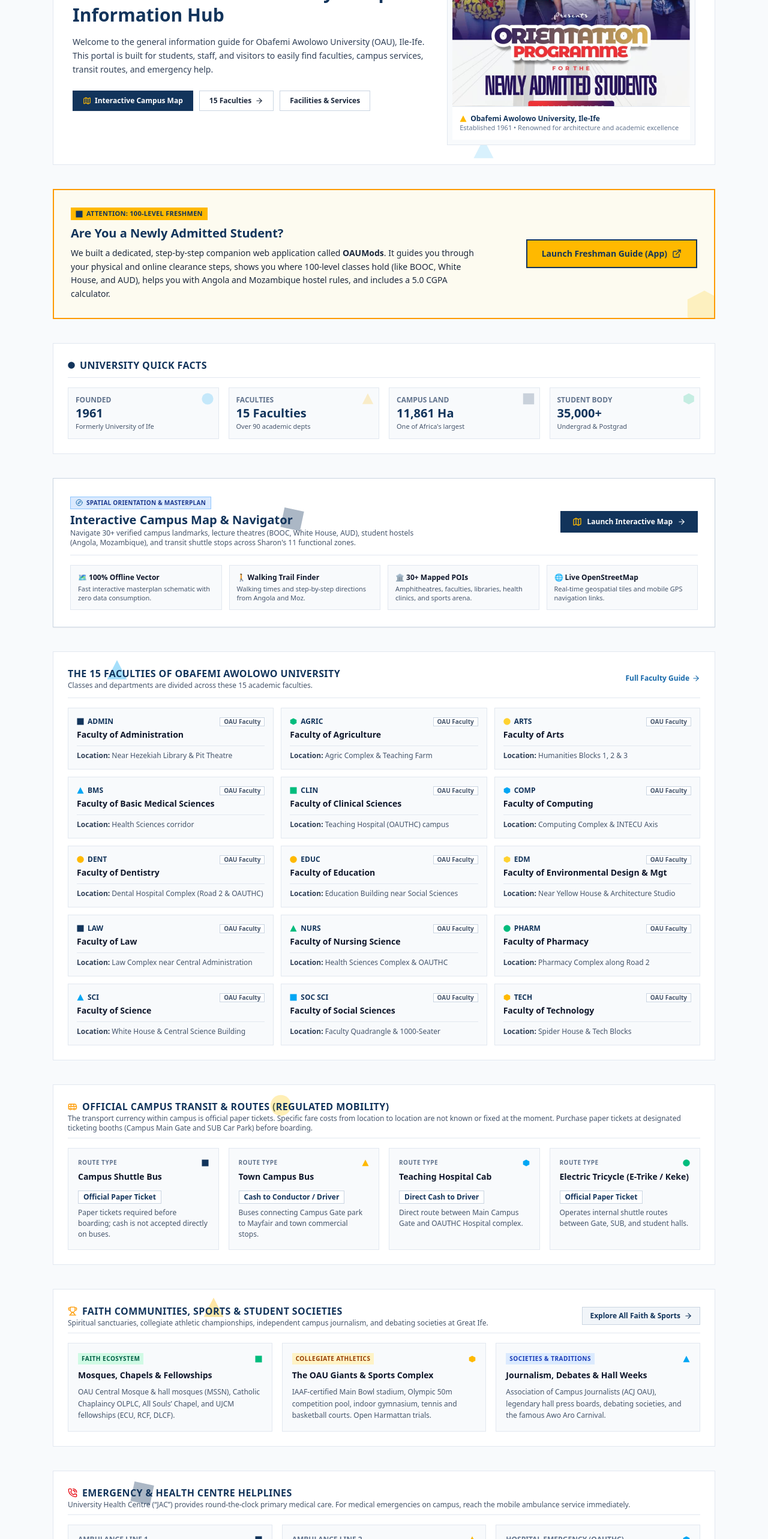
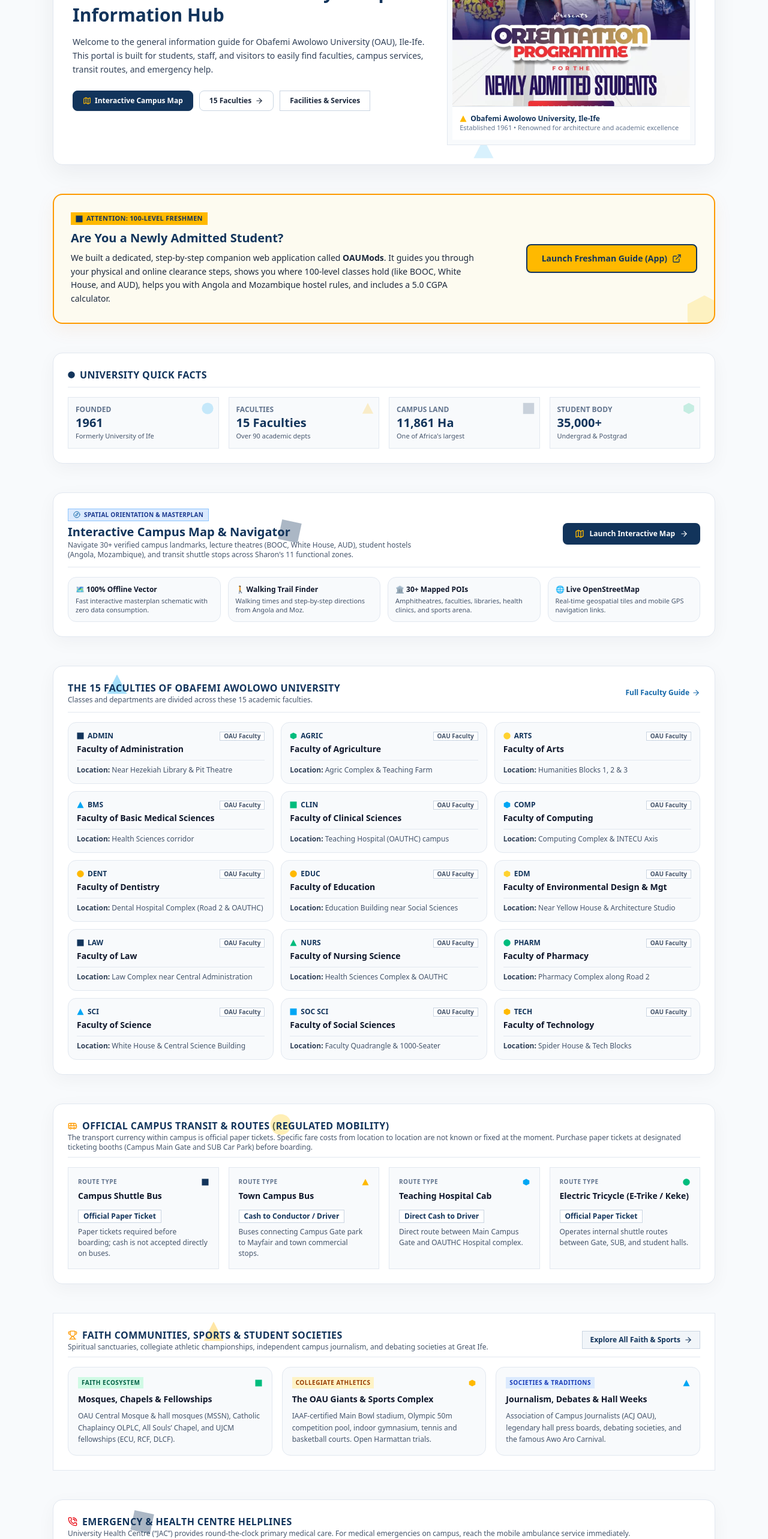
Before and after one commit to Alqaasimee-jr2/OAUMods, a Next.js app in the folder oaumods/: page / in a window 1280 px wide. Shown: the part 234-2800 px from the top of the page at 60% size. Built offline with nearby package versions, Linux system fonts and the light colour scheme.

Commit message:
Refine portal surfaces and interactions

```diff
--- a/oaumods/src/app/(portal)/page.tsx
+++ b/oaumods/src/app/(portal)/page.tsx
@@ -69,9 +69,9 @@
   ];
 
   return (
-    <div className="space-y-10 text-left">
+    <div className="space-y-12 text-left">
       {/* Top Welcome Header with Bauhaus Geometric Accents */}
-      <div className="relative border border-slate-200 bg-white p-6 sm:p-8 overflow-hidden">
+      <div className="relative rounded-2xl border border-slate-200 bg-white p-6 sm:p-8 overflow-hidden shadow-[0_12px_40px_rgba(15,23,42,0.06)]">
         {/* Architectural Background Shapes (Subtle Contrast) */}
         <div className="absolute -top-6 -right-6 pointer-events-none opacity-20 hidden sm:block">
           <GeometricShape type="hexagon" color="gold" size="xl" variant="outline" />
@@ -96,14 +96,14 @@
             <div className="pt-2 flex flex-wrap gap-2.5 text-xs font-bold">
               <Link
                 href="/map"
-                className="px-4 py-2 bg-oau-navy text-white hover:bg-slate-800 border border-oau-navy flex items-center gap-1.5 shadow-xs"
+                className="oa-action px-4 py-2 rounded-lg bg-oau-navy text-white hover:bg-slate-800 border border-oau-navy flex items-center gap-1.5 shadow-xs"
               >
                 <MapIcon className="w-3.5 h-3.5 text-amber-400" />
                 <span>Interactive Campus Map</span>
               </Link>
               <Link
                 href="/faculties"
-                className="px-4 py-2 bg-white text-slate-800 hover:bg-slate-100 border border-slate-300 flex items-center gap-1.5"
+                className="oa-action px-4 py-2 rounded-lg bg-white text-slate-800 hover:bg-slate-100 border border-slate-300 flex items-center gap-1.5"
               >
                 <span>15 Faculties</span>
                 <ArrowRight className="w-3.5 h-3.5" />
@@ -143,7 +143,7 @@
       </div>
 
       {/* Dedicated Freshman Guide Callout Box with Geometric Contrast */}
-      <div className="relative border-2 border-amber-500 bg-amber-50/70 p-6 sm:p-7 overflow-hidden">
+      <div className="relative rounded-2xl border-2 border-amber-500 bg-amber-50/70 p-6 sm:p-7 overflow-hidden shadow-[0_10px_30px_rgba(217,119,6,0.08)]">
         {/* Contrast Background Hexagon */}
         <div className="absolute -right-4 -bottom-4 pointer-events-none opacity-25">
           <GeometricShape type="hexagon" color="amber" size="xl" />
@@ -170,7 +170,7 @@
             href="/app"
             target="_blank"
             rel="noopener noreferrer"
-            className="inline-flex items-center justify-center gap-2 px-6 py-3 bg-amber-400 hover:bg-amber-300 text-oau-navy font-black text-sm border-2 border-oau-navy shrink-0 shadow-xs"
+            className="oa-action inline-flex items-center justify-center gap-2 px-6 py-3 rounded-lg bg-amber-400 hover:bg-amber-300 text-oau-navy font-black text-sm border-2 border-oau-navy shrink-0 shadow-xs"
           >
             <span>Launch Freshman Guide (App)</span>
             <ExternalLink className="w-4 h-4" />
@@ -179,7 +179,7 @@
       </div>
 
       {/* University Key Facts */}
-      <div className="border border-slate-200 bg-white p-6">
+      <div className="oa-section">
         <h3 className="text-base font-bold text-oau-navy uppercase tracking-wide border-b border-slate-200 pb-2 mb-4 flex items-center gap-2">
           <GeometricShape type="circle" color="navy" size="sm" />
           <span>University Quick Facts</span>
@@ -224,7 +224,7 @@
       </div>
 
       {/* Interactive Campus Map & Masterplan Showcase */}
-      <div className="relative border border-slate-300 bg-white p-6 sm:p-7 overflow-hidden space-y-4 shadow-xs">
+      <div className="relative oa-section overflow-hidden space-y-4">
         <div className="flex flex-col sm:flex-row sm:items-center justify-between pb-3 border-b border-slate-200 gap-3">
           <div>
             <div className="inline-flex items-center gap-1.5 px-2 py-0.5 bg-blue-100 text-blue-900 border border-blue-300 text-[10px] font-bold uppercase tracking-wide mb-1">
@@ -240,7 +240,7 @@
           </div>
           <Link
             href="/map"
-            className="inline-flex items-center gap-2 px-5 py-2.5 bg-oau-navy hover:bg-slate-800 text-white font-bold text-xs shrink-0 transition-colors shadow-xs"
+            className="oa-action inline-flex items-center gap-2 px-5 py-2.5 rounded-lg bg-oau-navy hover:bg-slate-800 text-white font-bold text-xs shrink-0 transition-colors shadow-xs"
           >
             <MapIcon className="w-4 h-4 text-amber-400" />
             <span>Launch Interactive Map</span>
@@ -249,19 +249,19 @@
         </div>
 
         <div className="grid grid-cols-2 sm:grid-cols-4 gap-3 text-xs">
-          <div className="p-3 bg-slate-50 border border-slate-200 space-y-1">
+          <div className="oa-card p-3 space-y-1">
             <span className="font-bold text-slate-900 block">🗺️ 100% Offline Vector</span>
             <p className="text-[11px] text-slate-600">Fast interactive masterplan schematic with zero data consumption.</p>
           </div>
-          <div className="p-3 bg-slate-50 border border-slate-200 space-y-1">
+          <div className="oa-card p-3 space-y-1">
             <span className="font-bold text-slate-900 block">🚶 Walking Trail Finder</span>
             <p className="text-[11px] text-slate-600">Walking times and step-by-step directions from Angola and Moz.</p>
           </div>
-          <div className="p-3 bg-slate-50 border border-slate-200 space-y-1">
+          <div className="oa-card p-3 space-y-1">
             <span className="font-bold text-slate-900 block">🏛️ 30+ Mapped POIs</span>
             <p className="text-[11px] text-slate-600">Amphitheatres, faculties, libraries, health clinics, and sports arena.</p>
           </div>
-          <div className="p-3 bg-slate-50 border border-slate-200 space-y-1">
+          <div className="oa-card p-3 space-y-1">
             <span className="font-bold text-slate-900 block">🌐 Live OpenStreetMap</span>
             <p className="text-[11px] text-slate-600">Real-time geospatial tiles and mobile GPS navigation links.</p>
           </div>
@@ -269,7 +269,7 @@
       </div>
 
       {/* Directory of 15 Faculties with Geometric Badges */}
-      <div className="border border-slate-200 bg-white p-6">
+      <div className="oa-section">
         <div className="flex flex-col sm:flex-row sm:items-center justify-between pb-3 border-b border-slate-200 gap-2 mb-4">
           <div>
             <h3 className="text-base font-bold text-oau-navy uppercase tracking-wide">
@@ -290,7 +290,7 @@
 
         <div className="grid grid-cols-1 md:grid-cols-2 lg:grid-cols-3 gap-3">
           {faculties.map((fac) => (
-            <div key={fac.code} className="relative p-3.5 border border-slate-200 bg-slate-50 flex flex-col justify-between">
+            <div key={fac.code} className="relative oa-card p-3.5 flex flex-col justify-between">
               <div>
                 <div className="flex items-center justify-between text-xs font-bold mb-1">
                   <span className="text-oau-navy flex items-center gap-1.5">
@@ -312,7 +312,7 @@
       </div>
 
       {/* Regulated Campus Transit & Mobility with Geometric Markers */}
-      <div className="border border-slate-200 bg-white p-6">
+      <div className="oa-section">
         <div className="border-b border-slate-200 pb-2 mb-4">
           <div className="flex items-center gap-2 text-oau-navy">
             <Bus className="w-4 h-4 text-amber-500" />
@@ -368,7 +368,7 @@
         </div>
 
         <div className="grid grid-cols-1 md:grid-cols-3 gap-4">
-          <div className="p-4 border border-slate-200 bg-slate-50 space-y-2">
+          <div className="oa-card p-4 space-y-2">
             <div className="flex items-center justify-between">
               <span className="text-[10px] font-bold uppercase tracking-wider text-emerald-800 bg-emerald-100 px-1.5 py-0.5">Faith Ecosystem</span>
               <GeometricShape type="square" color="emerald" size="sm" />
@@ -379,7 +379,7 @@
             </p>
           </div>
 
-          <div className="p-4 border border-slate-200 bg-slate-50 space-y-2">
+          <div className="oa-card p-4 space-y-2">
             <div className="flex items-center justify-between">
               <span className="text-[10px] font-bold uppercase tracking-wider text-amber-800 bg-amber-100 px-1.5 py-0.5">Collegiate Athletics</span>
               <GeometricShape type="hexagon" color="gold" size="sm" />
@@ -390,7 +390,7 @@
             </p>
           </div>
 
-          <div className="p-4 border border-slate-200 bg-slate-50 space-y-2">
+          <div className="oa-card p-4 space-y-2">
             <div className="flex items-center justify-between">
               <span className="text-[10px] font-bold uppercase tracking-wider text-blue-800 bg-blue-100 px-1.5 py-0.5">Societies & Traditions</span>
               <GeometricShape type="triangle" color="blue" size="sm" />
@@ -404,7 +404,7 @@
       </div>
 
       {/* Emergency Assistance & Health Care */}
-      <div className="border border-slate-200 bg-white p-6">
+      <div className="oa-section">
         <div className="border-b border-slate-200 pb-2 mb-4">
           <div className="flex items-center gap-2 text-oau-navy">
             <PhoneCall className="w-4 h-4 text-red-600" />
@@ -419,7 +419,7 @@
         </div>
 
         <div className="grid grid-cols-1 sm:grid-cols-3 gap-4">
-          <div className="p-4 border border-slate-200 bg-slate-50 space-y-1">
+          <div className="oa-card p-4 space-y-1">
             <div className="flex items-center justify-between">
               <p className="text-xs font-bold uppercase text-slate-500">Ambulance Line 1</p>
               <GeometricShape type="square" color="navy" size="sm" />
@@ -428,7 +428,7 @@
             <p className="text-xs text-slate-600">Available 24/7 for students and staff on campus.</p>
           </div>
 
-          <div className="p-4 border border-slate-200 bg-slate-50 space-y-1">
+          <div className="oa-card p-4 space-y-1">
             <div className="flex items-center justify-between">
               <p className="text-xs font-bold uppercase text-slate-500">Ambulance Line 2</p>
               <GeometricShape type="triangle" color="gold" size="sm" />
@@ -437,7 +437,7 @@
             <p className="text-xs text-slate-600">Direct mobile dispatch for student medical distress.</p>
           </div>
 
-          <div className="p-4 border border-slate-200 bg-slate-50 space-y-1">
+          <div className="oa-card p-4 space-y-1">
             <div className="flex items-center justify-between">
               <p className="text-xs font-bold uppercase text-slate-500">Hospital Emergency (OAUTHC)</p>
               <GeometricShape type="hexagon" color="blue" size="sm" />
```
